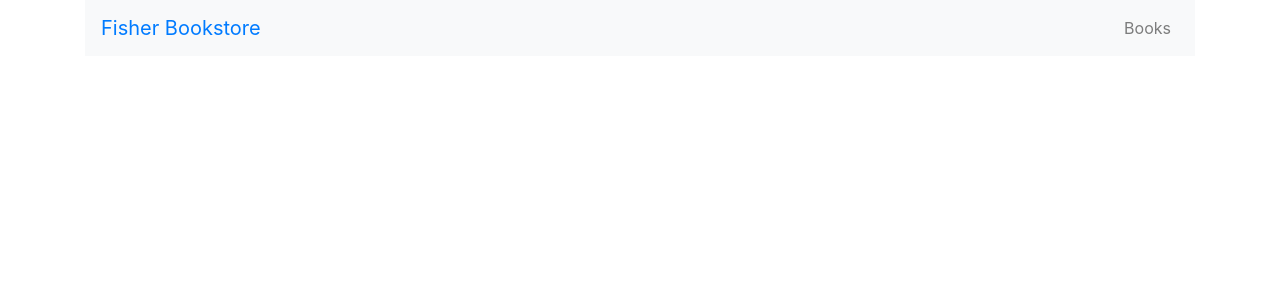
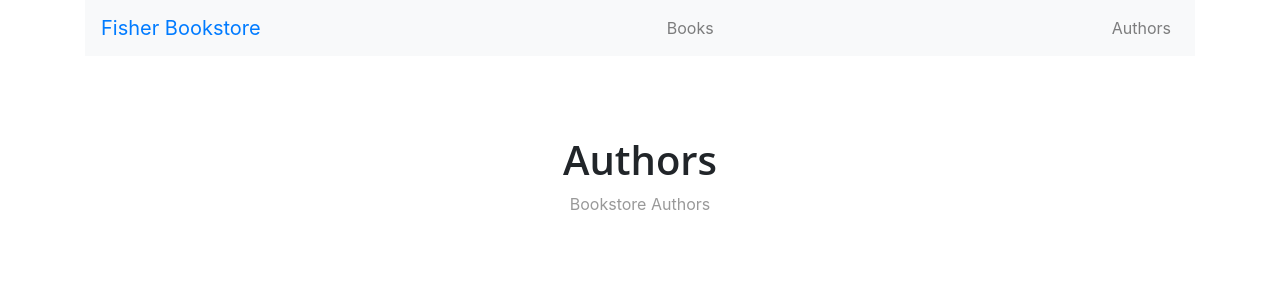
Before and after one commit to noahgraifer/fisher-bookstore, a React (Create React App) app: page /authors in a window 1280 px wide. Shown: the top 300 px of the page. Built offline with nearby package versions, Linux system fonts and the light colour scheme.

Commit message:
Added Authors Component

```diff
--- a/src/App.js
+++ b/src/App.js
@@ -21,6 +21,13 @@ export default class App extends Component {
               </NavItem>
             </Nav>
           </Navbar.Collapse>
+          <Navbar.Collapse className="justify-content-end">
+            <Nav>
+              <NavItem>
+                <Nav.Link href="/authors">Authors</Nav.Link>
+              </NavItem>
+            </Nav>
+          </Navbar.Collapse>
         </Navbar>
         <Routes />
       </div>
--- a/src/Routes.js
+++ b/src/Routes.js
@@ -2,12 +2,14 @@ import React from "react";
 import {Route, Switch} from "react-router-dom";
 import Home from "./home/Home";
 import Books from "./books/Books";
+import Authors from "./authors/Authors";
 
 export default function Routes() {
     return(
         <Switch>
             <Route path="/" exact component={Home} />
             <Route path="/books" component={Books} />
+            <Route path="/authors" component={Authors} />
         </Switch>
     );
 }
--- /dev/null
+++ b/src/authors/Authors.css
@@ -0,0 +1,13 @@
+.lander {
+    padding: 80px 0;
+    text-align: center;
+}
+
+.lander h1 {
+    font-family: "Open Sans", sans-serif;
+    font-weight: 600;
+}
+
+.lander p {
+    color: #999;
+}
--- /dev/null
+++ b/src/authors/Authors.js
@@ -0,0 +1,13 @@
+import React from "react";
+import "./Authors.css";
+
+export default function Authors() {
+    return(
+        <div className='Author'>
+            <div className="lander">
+                <h1>Authors</h1>
+                <p>Bookstore Authors</p>
+            </div>
+        </div>
+    );
+}
```
